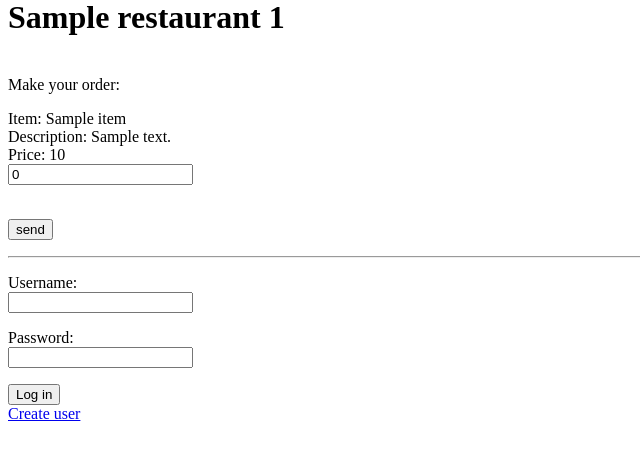
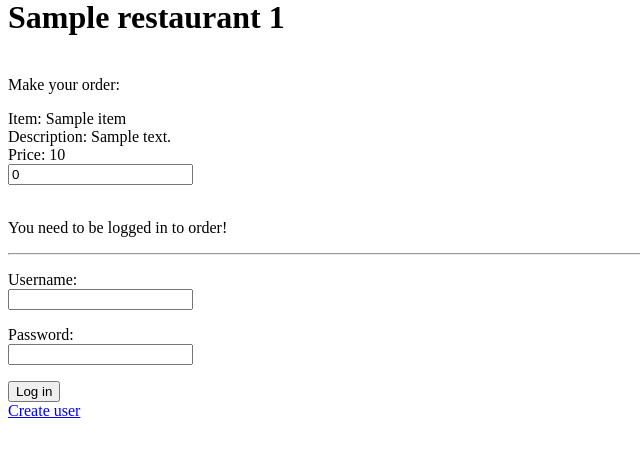
Before and after one commit to msslotboom/food_order, a Flask app: template templates/order.html in a window 1280 px wide. Shown: the part 130-590 px from the top of the page, without its empty margins (0-640 px from the left). Run offline with Flask 3, Linux system fonts and the light colour scheme; the template is opened without the code that fills it: most values are stand-ins (such as "Sample title", 1, 10 or a date in 2020).

Commit message:
Frontend now prevents ordering if not logged in

```diff
--- a/templates/order.html
+++ b/templates/order.html
@@ -14,6 +14,10 @@
 		{% endfor %}
 	<p>
 	<br>
+	{% if session.username %}
 	<input type="submit" value="send">
+	{% else %}
+	You need to be logged in to order!
+	{% endif %}
 </form>
 {% endblock %}
```
